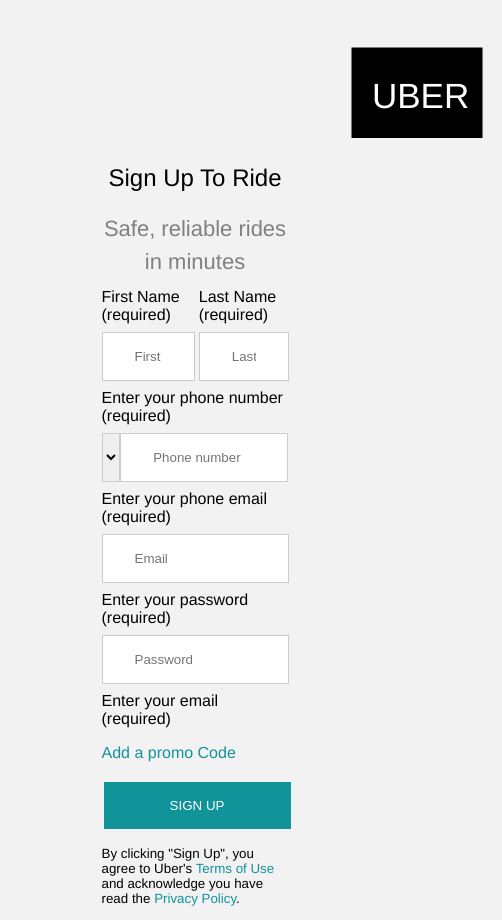
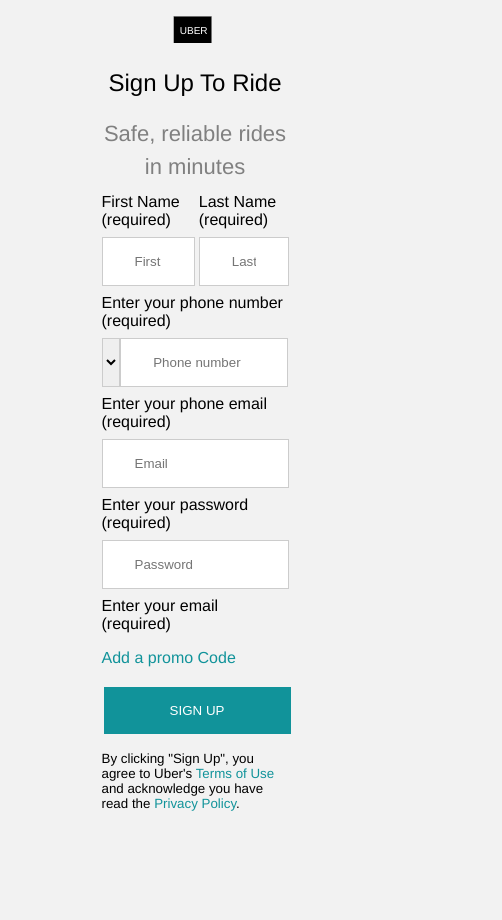
Before and after one commit to joshNic/level-up, a plain HTML site: page uberSignUp/index.html in a window 390 px wide. Shown: the whole page, 502 px wide, since content can reach past the window. After the commit the page ends 844 px from the top, so only its background shows below. Drawn offline with Linux system fonts and the light colour scheme.

Commit message:
add svg page responsiveness

```diff
--- a/uberSignUp/index.html
+++ b/uberSignUp/index.html
@@ -12,7 +12,7 @@
 <body>
     <div class="center">
         <div>
-            <svg width="400" height="130">
+            <svg viewBox="0 10 650 120">
                 <g>
                     <rect x="250" y="40" width="130" height="100"></rect>
                     <text x="270" y="100">UBER</text>
```
